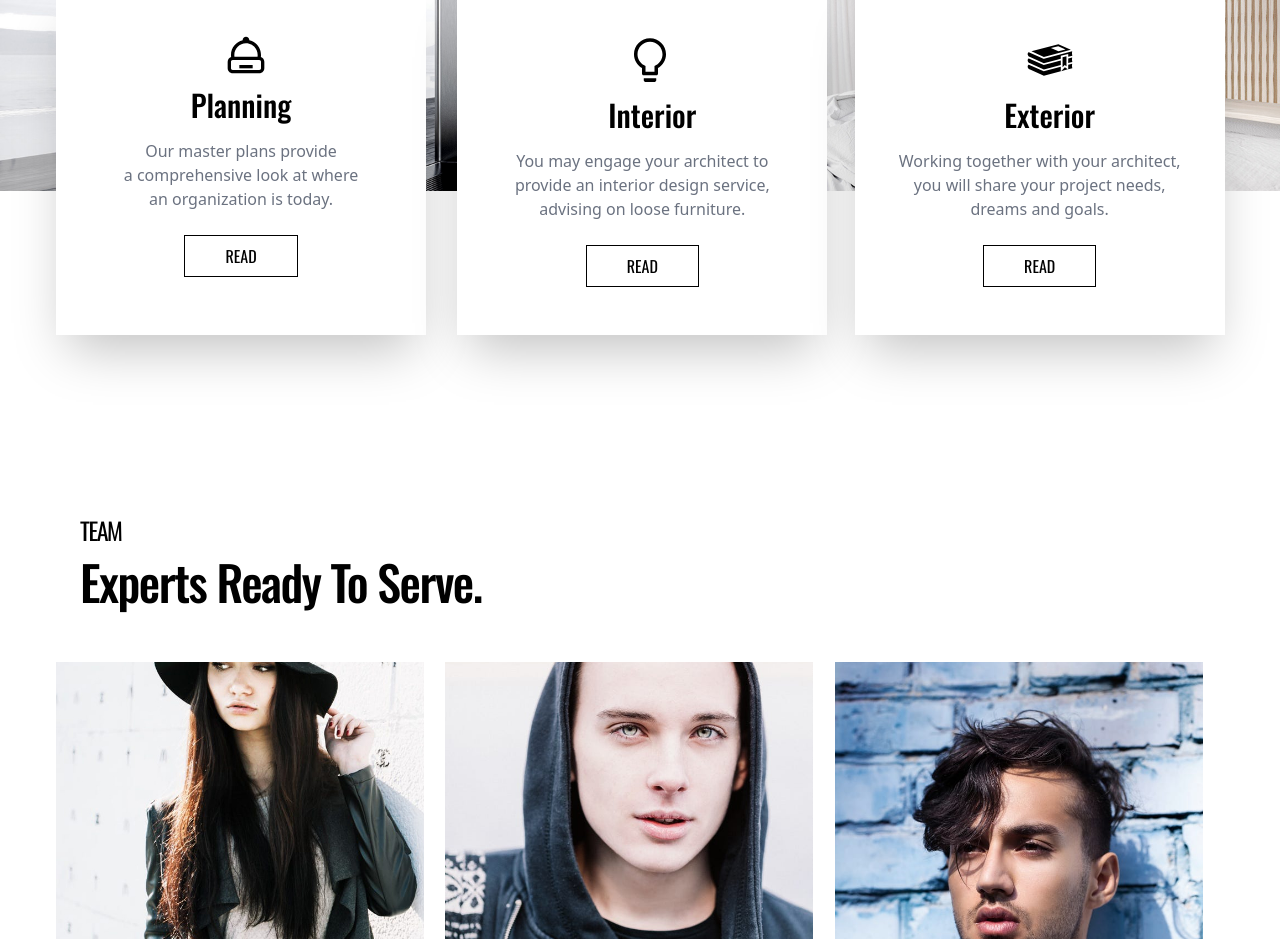
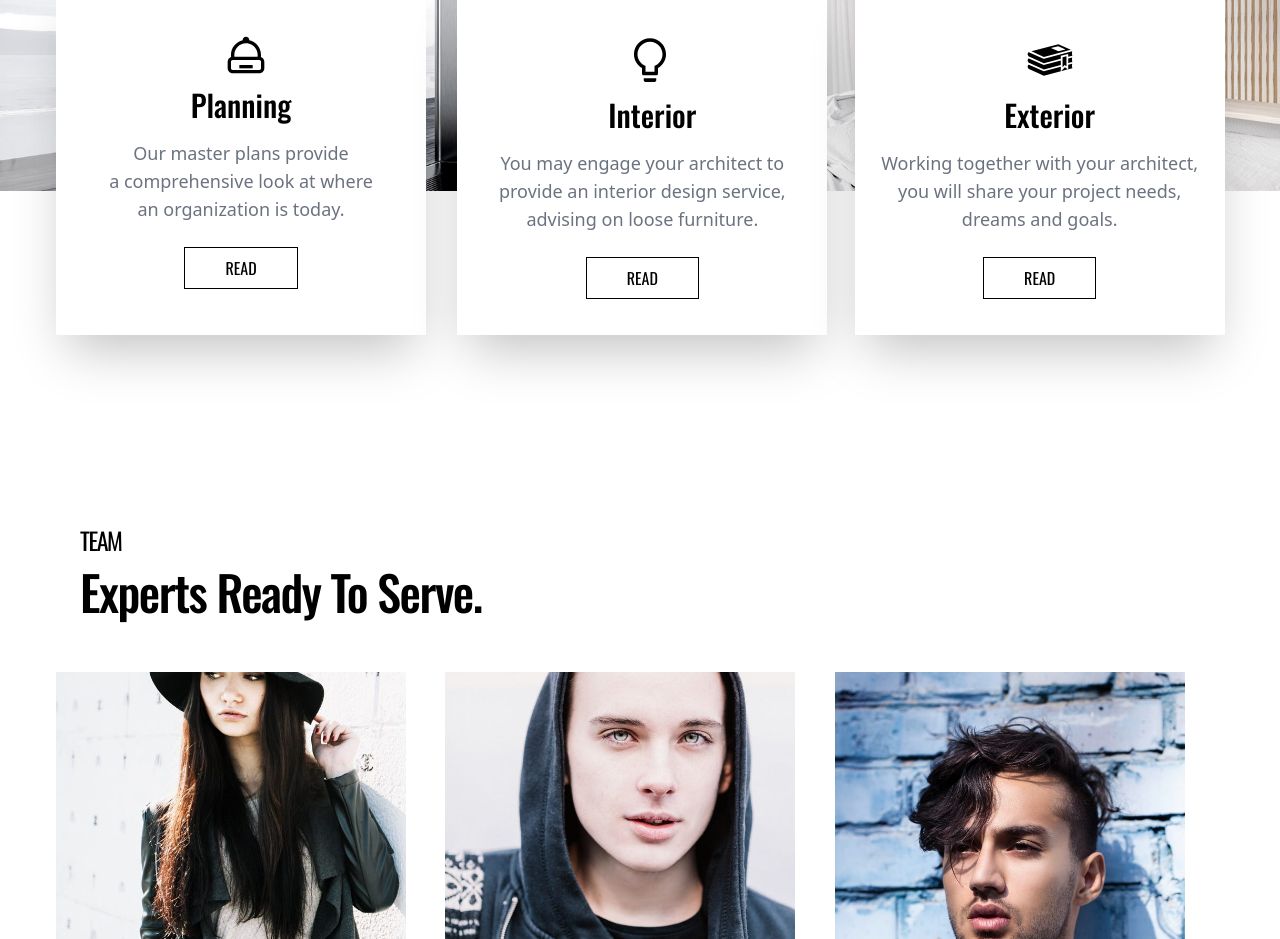
Before and after one commit to jenil97/prague, a React (Create React App) app: page / in a window 1280 px wide. Shown: the part 2920-3859 px from the top of the page. Built offline with nearby package versions, Linux system fonts and the light colour scheme.

Commit message:
fix : changes

```diff
--- a/src/components/Map.jsx
+++ b/src/components/Map.jsx
@@ -1,29 +1,17 @@
 import React from "react";
-
-// import motion
-import { motion } from "framer-motion";
-
-// import variants
-import { fadeIn } from "../variants";
 
 const Map = () => {
   return (
-    <motion.div
-      variants={fadeIn("up")}
-      initial="hidden"
-      whileInView={"show"}
-      viewport={{ once: false, amount: 0.7 }}
-      className="mb-20 mt-5"
-    >
+    <div className="mb-20 mt-5">
       <iframe
-        className="lg:w-[1350px] lg:h-[500px] md:w-[770px] md:h-[500px] w-[400px] h-[500px]"
+        className="lg:w-[1350px] lg:h-[500px] md:w-[770px] md:h-[500px] w-[412px] h-[500px]"
         src="https://www.google.com/maps/embed?pb=!1m18!1m12!1m3!1d163930.50325593224!2d14.325538875369324!3d50.059805780676825!2m3!1f0!2f0!3f0!3m2!1i1024!2i768!4f13.1!3m3!1m2!1s0x470b939c0970798b%3A0x400af0f66164090!2sPrague%2C%20Czechia!5e0!3m2!1sen!2sin!4v1678694695696!5m2!1sen!2sin"
         allowFullScreen=""
         loading="lazy"
         referrerPolicy="no-referrer-when-downgrade"
         title="Google Maps of Prague, Czechia"
       ></iframe>
-    </motion.div>
+    </div>
   );
 };
 
--- a/src/components/Services.jsx
+++ b/src/components/Services.jsx
@@ -58,7 +58,7 @@ const Services = () => {
                 <div className="mt-3 font-oswald text-3xl font-medium">
                   Planning
                 </div>
-                <p className="mt-4 text-base text-gray-500">
+                <p className="mt-4 lg:text-lg text-sm text-gray-500">
                   Our master plans provide <br /> a comprehensive look at where{" "}
                   <br /> an organization is today.
                 </p>
@@ -79,7 +79,7 @@ const Services = () => {
                 <div className="mt-3 font-oswald text-3xl font-medium ml-5">
                   Interior
                 </div>
-                <p className="mt-4 text-base text-gray-500">
+                <p className="mt-4 lg:text-lg text-sm text-gray-500">
                   You may engage your architect to <br /> provide an interior
                   design service, <br /> advising on loose furniture.
                 </p>
@@ -100,7 +100,7 @@ const Services = () => {
                 <div className="mt-3 font-oswald text-3xl font-medium ml-5">
                   Exterior
                 </div>
-                <p className="mt-4 text-base text-gray-500">
+                <p className="mt-4 lg:text-lg text-sm text-gray-500">
                   Working together with your architect, <br /> you will share
                   your project needs, <br /> dreams and goals.
                 </p>
--- a/src/components/Team.jsx
+++ b/src/components/Team.jsx
@@ -52,7 +52,7 @@ const Team = () => {
                 viewport={{ once: false, amount: 0.7 }}
               >
                 <img
-                  className="lg:w-[368px] lg:h-[370px] w-[350px] h-[280px] object-cover"
+                  className="lg:w-[350px] lg:h-[350px] w-[350px] h-[280px] object-cover"
                   src={Team1}
                   alt="tm1"
                 />
@@ -73,7 +73,7 @@ const Team = () => {
                 viewport={{ once: false, amount: 0.7 }}
               >
                 <img
-                  className="lg:w-[368px] lg:h-[370px] w-[350px] h-[280px] object-cover mt-10 lg:mt-0"
+                  className="lg:w-[350px] lg:h-[350px] w-[350px] h-[280px] object-cover mt-10 lg:mt-0"
                   src={Team2}
                   alt="tm2"
                 />
@@ -94,7 +94,7 @@ const Team = () => {
                 viewport={{ once: false, amount: 0.7 }}
               >
                 <img
-                  className="lg:w-[368px] lg:h-[370px] w-[350px] h-[280px] object-cover mt-10 lg:mt-0"
+                  className="lg:w-[350px] lg:h-[350px] w-[350px] h-[280px] object-cover mt-10 lg:mt-0"
                   src={Team3}
                   alt="tm3"
                 />
```
